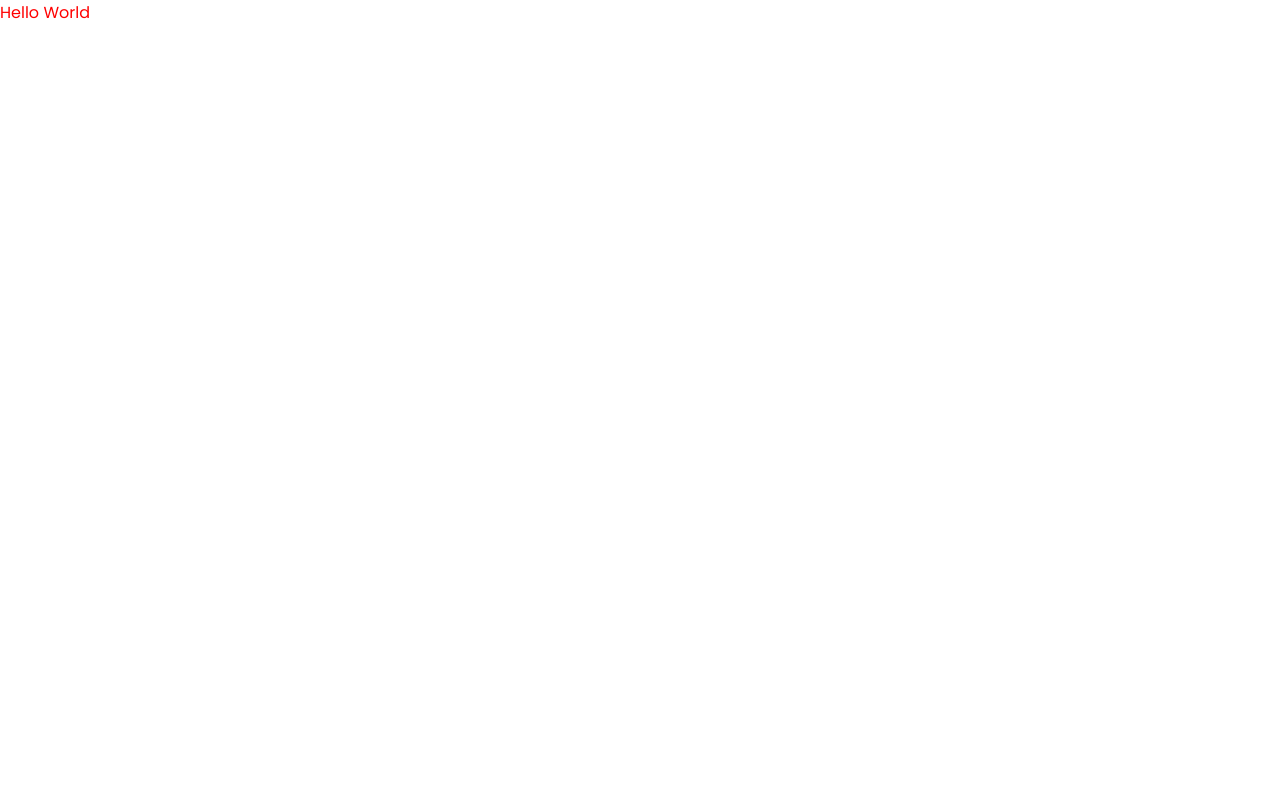
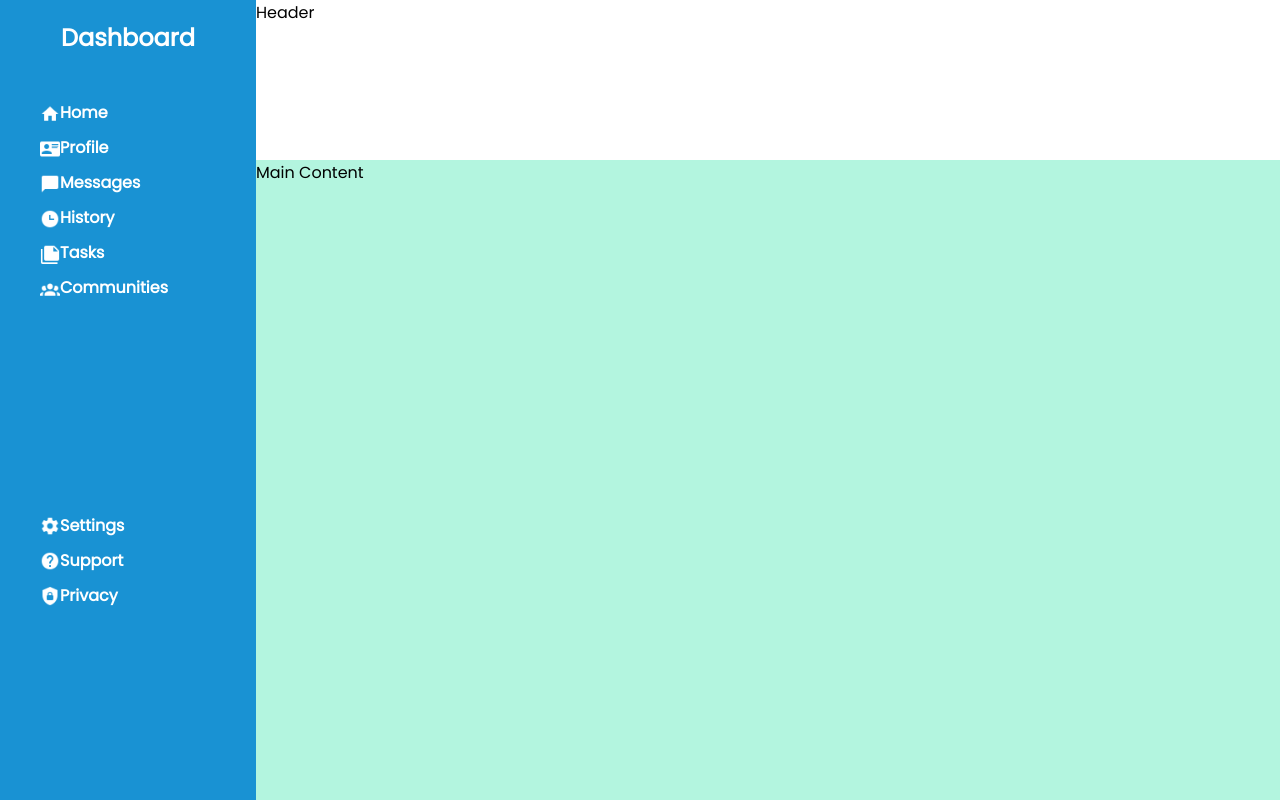
Before and after one commit to bananabread08/admin-dashboard, a plain HTML site: page index.html in a window 1280 px wide. Drawn offline with Linux system fonts and the light colour scheme.

Commit message:
finished styling sidebar, added icons

```diff
--- a/index.html
+++ b/index.html
@@ -8,6 +8,44 @@
     <title>Dashboard</title>
   </head>
   <body>
-    <div>Hello World</div>
+    <div class="container">
+      <nav class="sidebar">
+        <h1>Dashboard</h1>
+        <ul class="upper">
+          <li><img src="./assets/home.png" alt="house icon" />Home</li>
+          <li>
+            <img
+              src="./assets/card-account-details.png"
+              alt="card profile"
+            />Profile
+          </li>
+          <li><img src="./assets/message.png" alt="message icon" />Messages</li>
+          <li>
+            <img src="./assets/clock-time-three.png" alt="clock icon" />History
+          </li>
+          <li><img src="./assets/note-multiple.png" alt="note icon" />Tasks</li>
+          <li>
+            <img
+              src="./assets/account-group.png"
+              alt="group-of-people-icon"
+            />Communities
+          </li>
+        </ul>
+        <ul class="lower">
+          <li><img src="./assets/cog.png" alt="cog-icon" />Settings</li>
+          <li>
+            <img src="./assets/help-circle.png" alt="help-circle" />Support
+          </li>
+          <li>
+            <img
+              src="./assets/shield-lock.png"
+              alt="shield with lock icon"
+            />Privacy
+          </li>
+        </ul>
+      </nav>
+      <header class="header">Header</header>
+      <main class="main-content">Main Content</main>
+    </div>
   </body>
 </html>
--- a/styles/style.css
+++ b/styles/style.css
@@ -18,6 +18,84 @@ body {
   box-sizing: inherit;
 }
 
-div {
-  color: red;
+ul {
+  list-style: none;
 }
+
+.container {
+  display: grid;
+  grid-template-columns: 1fr;
+  grid-template-rows: 1fr 1fr 4fr;
+  grid-template-areas:
+    'header'
+    'sidebar'
+    'main';
+  height: 100%;
+  width: 100%;
+}
+
+header {
+  grid-area: header;
+  background-color: #fff;
+}
+
+.sidebar {
+  grid-area: sidebar;
+  background-color: #1992d3;
+  display: grid;
+  grid-template-columns: 20% 1fr 1fr;
+  width: 100%;
+  color: #fff;
+  font-weight: 900;
+}
+
+.sidebar img {
+  vertical-align: middle;
+  height: 20px;
+  width: auto;
+}
+
+.main-content {
+  grid-area: main;
+  background-color: rgb(179, 245, 223);
+}
+
+@media only screen and (min-width: 900px) {
+  .container {
+    display: grid;
+    grid-template-columns: 1fr 4fr;
+    grid-template-rows: 1fr 4fr;
+    grid-template-areas:
+      'sidebar header'
+      'sidebar main';
+    height: 100%;
+  }
+
+  .header {
+    grid-area: header;
+  }
+
+  .sidebar {
+    grid-area: sidebar;
+    display: grid;
+    grid-template-rows: 10% 1fr 2fr;
+    grid-template-columns: none;
+  }
+
+  .sidebar h1 {
+    text-align: center;
+  }
+
+  .upper,
+  .lower {
+    align-self: center;
+    display: unset;
+    display: flex;
+    flex-direction: column;
+    gap: 10px;
+  }
+
+  .main-content {
+    grid-area: main;
+  }
+}
```
Also changed, not shown: assets/account-group.png (added), assets/card-account-details-outline.png (added), assets/card-account-details.png (added), assets/clock-time-three.png (added), assets/cog.png (added), assets/help-circle.png (added), assets/home.png (added), assets/message.png (added), assets/note-multiple.png (added), assets/shield-lock.png (added).
